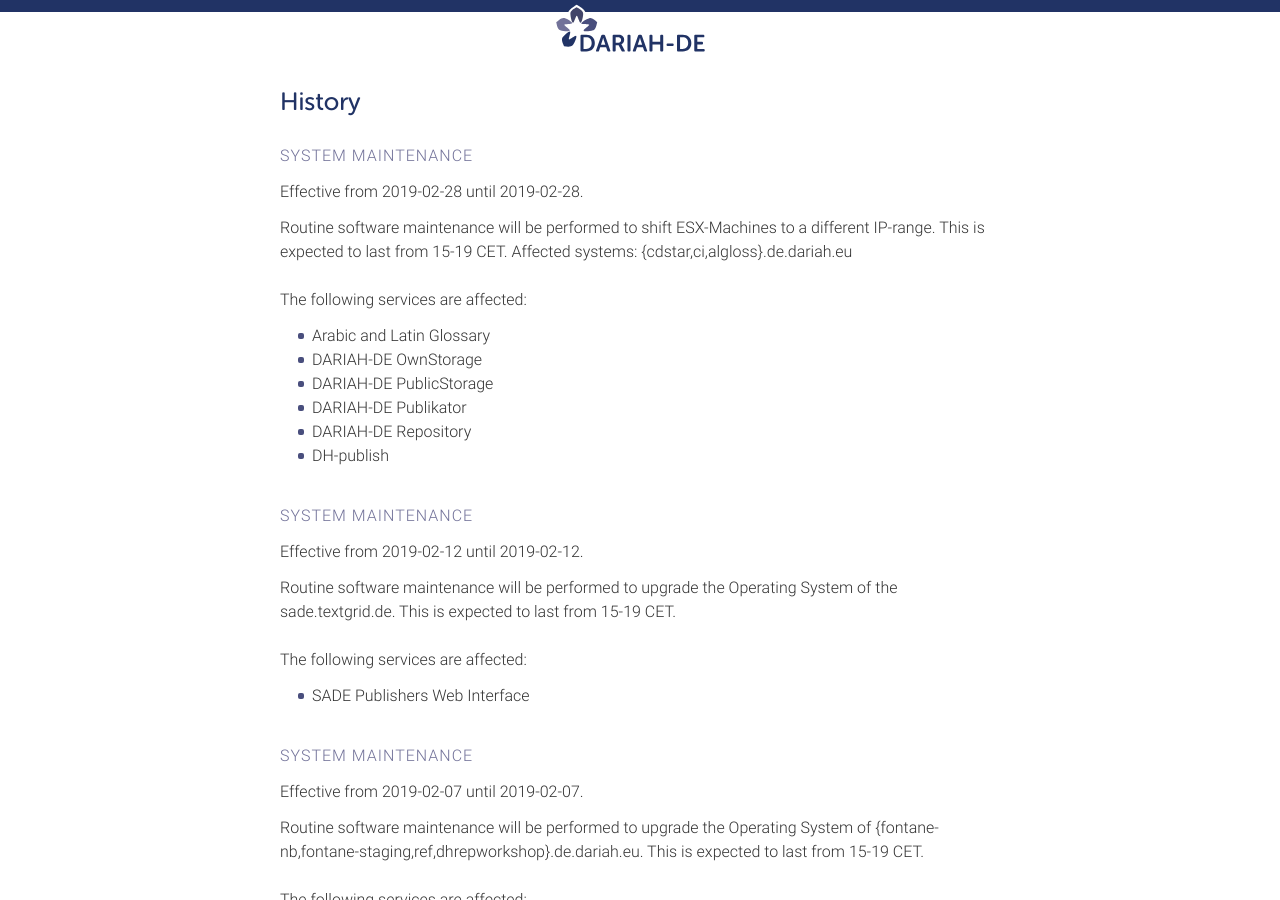
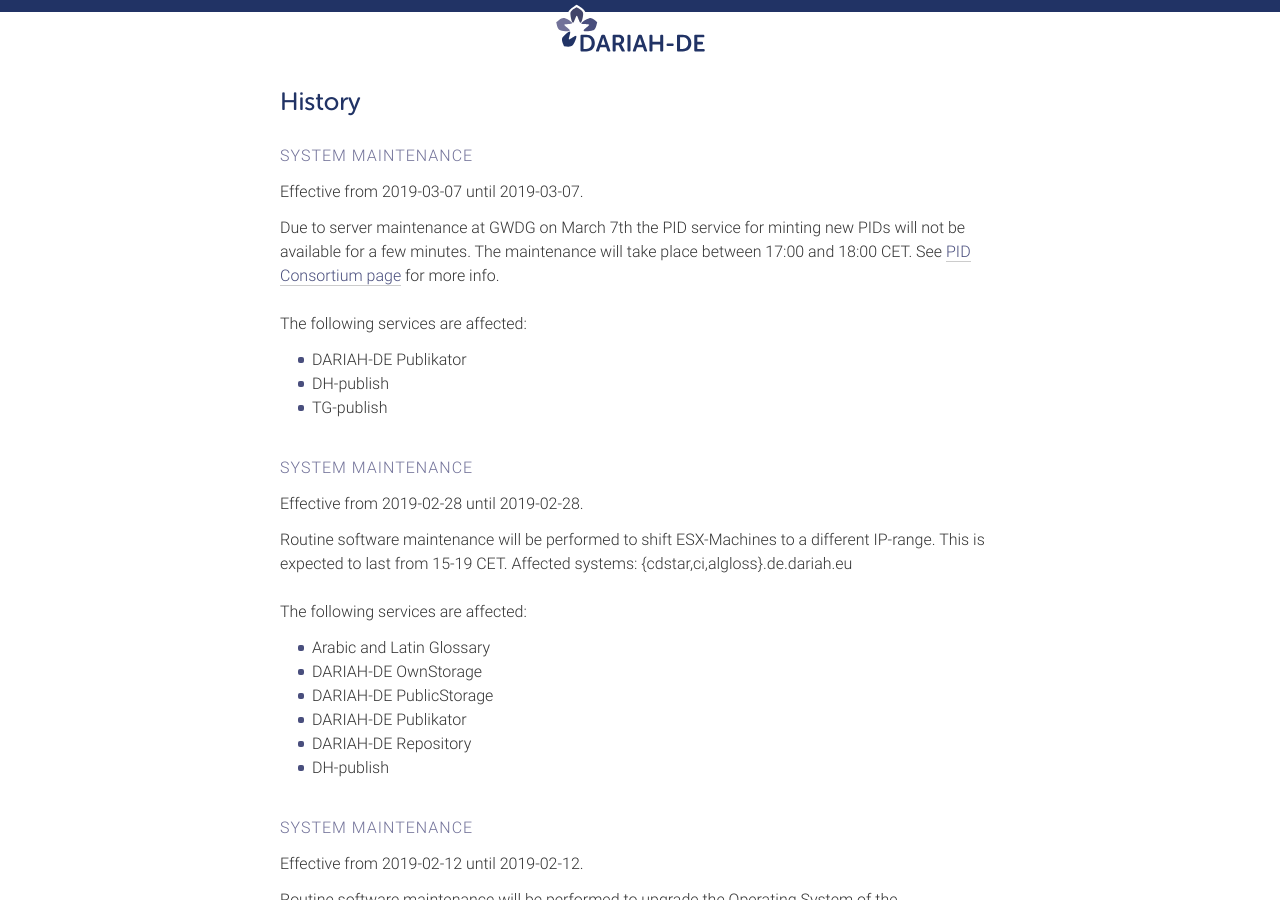
Before and after one commit to DARIAH-DE/status, a Jekyll site: the page built from history.md, in a window 1280 px wide and 900 px high. Built offline with Jekyll 4.4.1, drawn with Linux system fonts in a browser that asks for light colours; our own code applies the rules of GitHub Pages for plain Markdown files.

Commit message:
Update history.yaml

```diff
--- a/_data/history.yaml
+++ b/_data/history.yaml
@@ -1,4 +1,11 @@
 ---
+- title: 'System Maintenance'
+  date_start: '2019-03-07'
+  date_end: '2019-03-07'
+  description: 'Due to server maintenance at GWDG on March 7th the PID service for minting new PIDs will not be available for a few minutes. The maintenance will take place between 17:00 and 18:00 CET. See <a href="https://www.pidconsortium.eu/?p=1554">PID Consortium page</a> for more info.'
+  affected:
+    - '/middlewares/tgpid'
+    - '/middlewares/dhpid'
 - title: 'System Maintenance'
   date_start: '2019-02-28'
   date_end: '2019-02-28'
```
